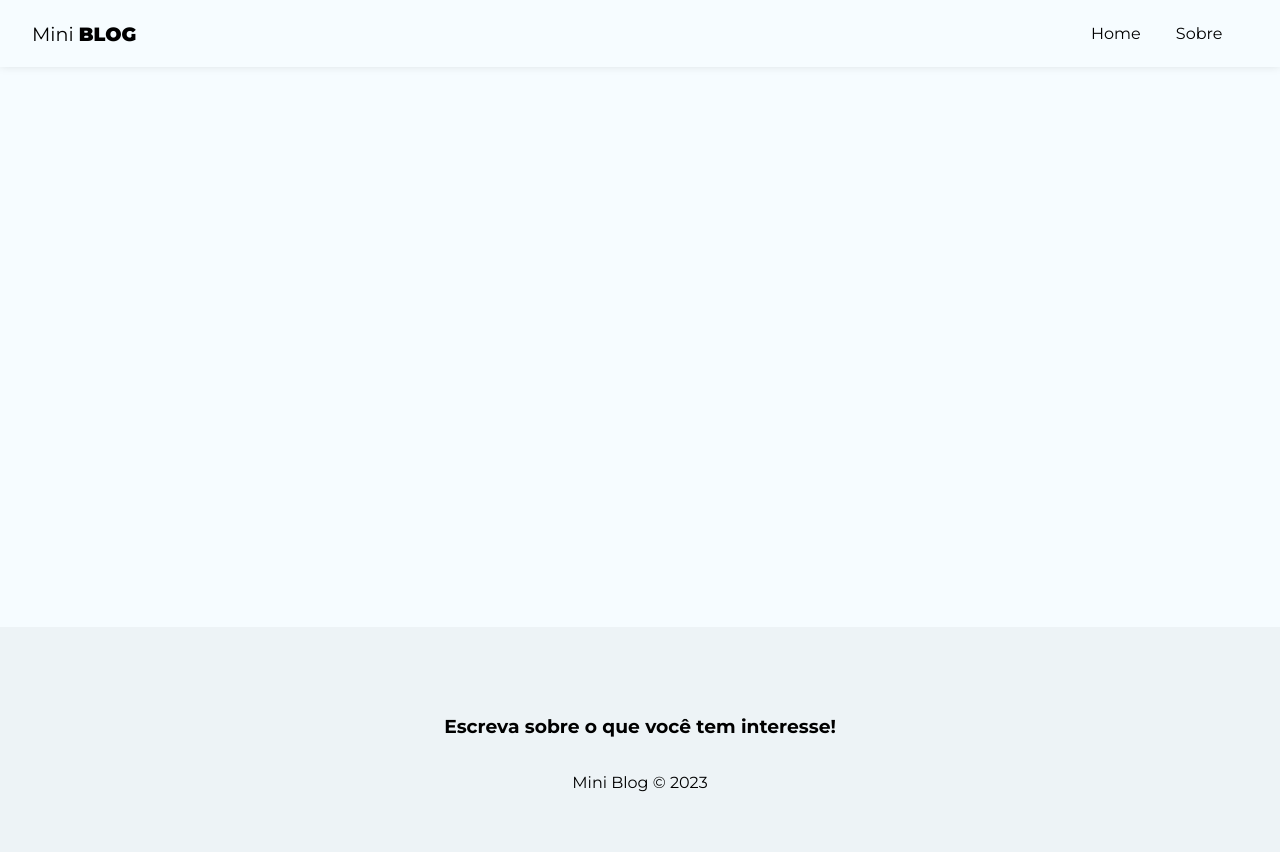
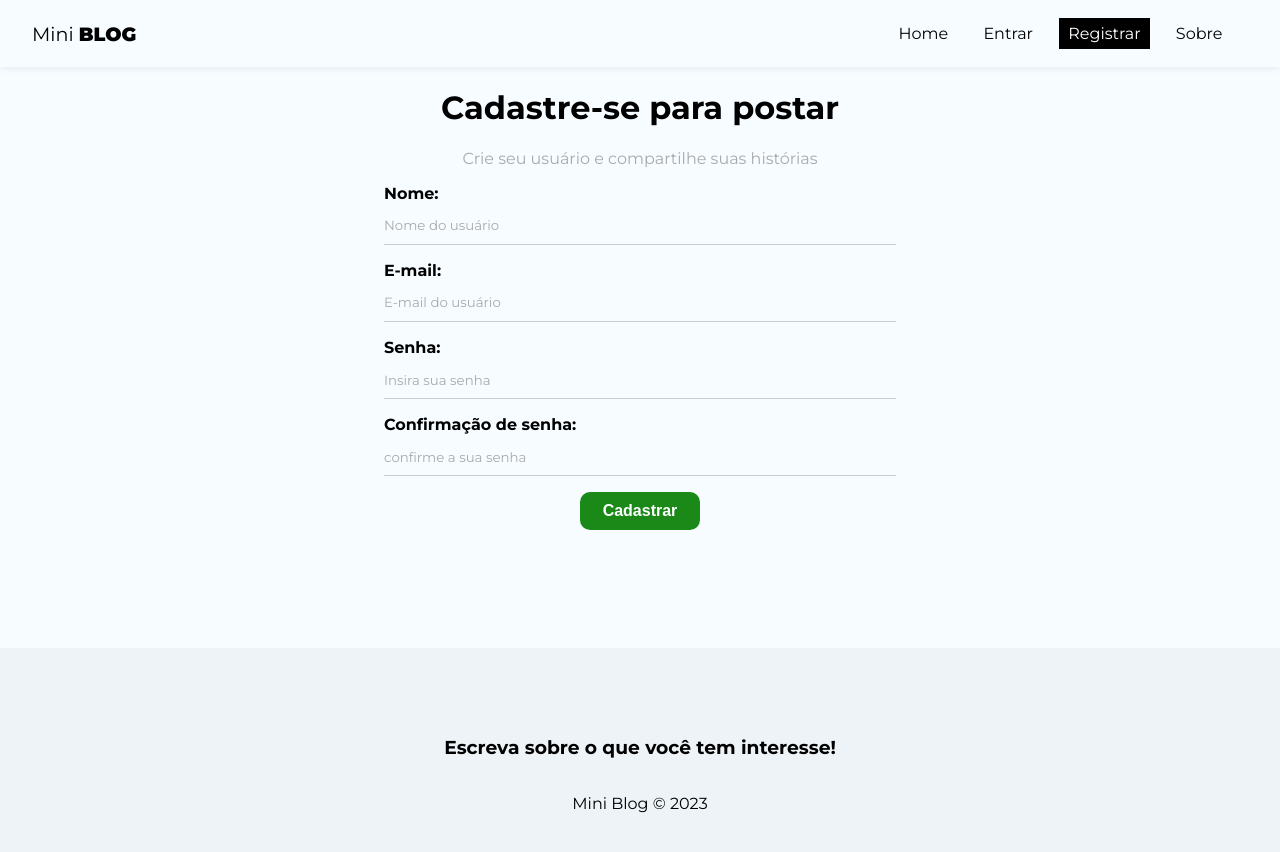
Before and after one commit to LeandroMoniz/miniblog_firebase, a React (Create React App) app: page /register in a window 1280 px wide. Shown: the top 852 px of the page. Built offline with nearby package versions, Linux system fonts and the light colour scheme.

Commit message:
feat: criado context , form de cadastro

```diff
--- a/src/App.js
+++ b/src/App.js
@@ -1,13 +1,14 @@
+import "./App.css";
 
-import './App.css';
-
-import { BrowserRouter, Routes, Route, Navigate } from 'react-router-dom';
+import { BrowserRouter, Routes, Route, Navigate } from "react-router-dom";
 
 //Pages
-import Home from './pages/Home/Home';
-import About from './pages/About/About';
-import Footer from './components/Footer';
-import Navbar from './components/Navbar';
+import Home from "./pages/Home/Home";
+import About from "./pages/About/About";
+import Footer from "./components/Footer";
+import Navbar from "./components/Navbar";
+import Register from "./pages/Register/Register";
+import Login from "./pages/Login/Login";
 
 function App() {
   return (
@@ -17,7 +18,9 @@ function App() {
         <div className="container">
           <Routes>
             <Route path="/" element={<Home />} />
-           <Route path='/about' element={<About />} />
+            <Route path="/about" element={<About />} />
+            <Route path="/login" element={<Login />} />
+            <Route path="/register" element={<Register />} />
           </Routes>
         </div>
         <Footer />
--- a/src/components/Navbar.js
+++ b/src/components/Navbar.js
@@ -19,6 +19,22 @@ const Navbar = () => {
         </li>
         <li>
           <NavLink
+            to="/login"
+            className={({ isActive }) => (isActive ? styles.active : "")}
+          >
+            Entrar
+          </NavLink>
+        </li>
+        <li>
+          <NavLink
+            to="/register"
+            className={({ isActive }) => (isActive ? styles.active : "")}
+          >
+            Registrar
+          </NavLink>
+        </li>
+        <li>
+          <NavLink
             to="/about"
             className={({ isActive }) => (isActive ? styles.active : "")}
           >
--- a/src/firebase/config.js
+++ b/src/firebase/config.js
@@ -1,6 +1,6 @@
 
 import { initializeApp } from "firebase/app";
-import { getFirestore } from "firebase/firebase";
+import { getFirestore } from "firebase/firestore";
 
 const firebaseConfig = {
   apiKey: "AIzaSyDsf_CrK1Mrc11i0YM8eD_Gq9HIGaS7-_M",
--- /dev/null
+++ b/src/hooks/useAuthentication.js
@@ -0,0 +1,76 @@
+import { db } from "../firebase/config";
+
+import {
+  getAuth,
+  createUserWithEmailAndPassword,
+  signInWithEmailAndPassword,
+  updateProfile,
+  signOut,
+} from "firebase/auth";
+
+import { useState, useEffect } from "react";
+
+export const useAuthentication = () => {
+  const [error, setError] = useState(null);
+  const [loading, setLoading] = useState(null);
+
+  const [cancelled, setCancelled] = useState(false);
+
+  const auth = getAuth();
+
+  function checkIfIsCancelled() {
+    if (cancelled) {
+      return;
+    }
+  }
+
+  const createUser = async (data) => {
+    checkIfIsCancelled();
+
+    setLoading(true);
+    setError(null);
+
+    try {
+      const { user } = await createUserWithEmailAndPassword(
+        auth,
+        data.email,
+        data.password
+      );
+
+      await updateProfile(user, {
+        displayName: data.displayName,
+      });
+
+      setLoading(false);
+
+      return user;
+    } catch (error) {
+      console.log(error.message);
+      console.log(typeof error.message);
+
+      let systemErrorMessage;
+
+      if (error.message.includes("Password")) {
+        systemErrorMessage = "A senha precisa conter pelo menos 6 caracteres";
+      } else if (error.message.includes("email-already")) {
+        systemErrorMessage = "E-mail já cadastrado.";
+      } else {
+        systemErrorMessage = "Ocorreum erro, por favor tente mais tarde.";
+      }
+
+      setLoading(false);
+      setError(systemErrorMessage);
+    }
+  };
+
+  useEffect(() => {
+    return () => setCancelled(true);
+  }, []);
+
+  return {
+    auth,
+    createUser,
+    error,
+    loading,
+  };
+};
--- /dev/null
+++ b/src/pages/Login/Login.js
@@ -0,0 +1,11 @@
+import styles from "./Login.module.css"
+
+const Login = () => {
+  return (
+    <div>
+        <h2>Login</h2>
+    </div>
+  )
+}
+
+export default Login
--- /dev/null
+++ b/src/pages/Register/Register.js
@@ -0,0 +1,103 @@
+import { useAuthentication } from "../../hooks/useAuthentication";
+import styles from "./Register.module.css";
+
+import { useState, useEffect } from "react";
+
+const Register = () => {
+  const [displayName, setDisplayName] = useState("");
+  const [email, setEmail] = useState("");
+  const [password, setPassword] = useState("");
+  const [confirmPassword, setConfirmPassword] = useState("");
+  const [error, setError] = useState("");
+
+  const { createUser, error: authError, loading } = useAuthentication();
+
+  const handleSubmit = async (e) => {
+    e.preventDefault();
+
+    setError("");
+
+    const user = {
+      displayName,
+      email,
+      password,
+    };
+
+    if (password !== confirmPassword) {
+      setError("As senhas precisam ser iguais!");
+      return;
+    }
+
+    const res = await createUser(user);
+
+    console.log(res);
+  };
+
+  useEffect(() => {
+    if (authError) {
+      setError(authError);
+    }
+  }, [authError]);
+
+  return (
+    <div className={styles.register}>
+      <h1>Cadastre-se para postar</h1>
+      <p>Crie seu usuário e compartilhe suas histórias</p>
+      <form onSubmit={handleSubmit}>
+        <label>
+          <span>Nome:</span>
+          <input
+            type="text"
+            name="displayName"
+            required
+            placeholder="Nome do usuário"
+            value={displayName}
+            onChange={(e) => setDisplayName(e.target.value)}
+          />
+        </label>
+        <label>
+          <span>E-mail:</span>
+          <input
+            type="email"
+            name="email"
+            required
+            placeholder="E-mail do usuário"
+            value={email}
+            onChange={(e) => setEmail(e.target.value)}
+          />
+        </label>
+        <label>
+          <span>Senha:</span>
+          <input
+            type="password"
+            name="password"
+            required
+            placeholder="Insira sua senha"
+            value={password}
+            onChange={(e) => setPassword(e.target.value)}
+          />
+        </label>
+        <label>
+          <span>Confirmação de senha:</span>
+          <input
+            type="password"
+            name="confirmpassword"
+            required
+            placeholder="confirme a sua senha"
+            value={confirmPassword}
+            onChange={(e) => setConfirmPassword(e.target.value)}
+          />
+        </label>
+        {!loading && <button className="btn">Cadastrar</button>}
+        {loading && (
+          <button className="btn" disabled>
+            Aguarde...
+          </button>
+        )}
+        {error && <p className="error">{error}</p>}
+      </form>
+    </div>
+  );
+};
+
+export default Register;
--- /dev/null
+++ b/src/pages/Register/Register.module.css
@@ -0,0 +1,7 @@
+.register {
+    text-align: center;
+  }
+
+  .register p {
+    color: #aaa;
+  }
```
Also changed, not shown: src/context/authContext.js (added, +11 -0 lines), src/pages/Login/Login.module.css (added). Lines whose indentation alone changed are shown as unchanged.
